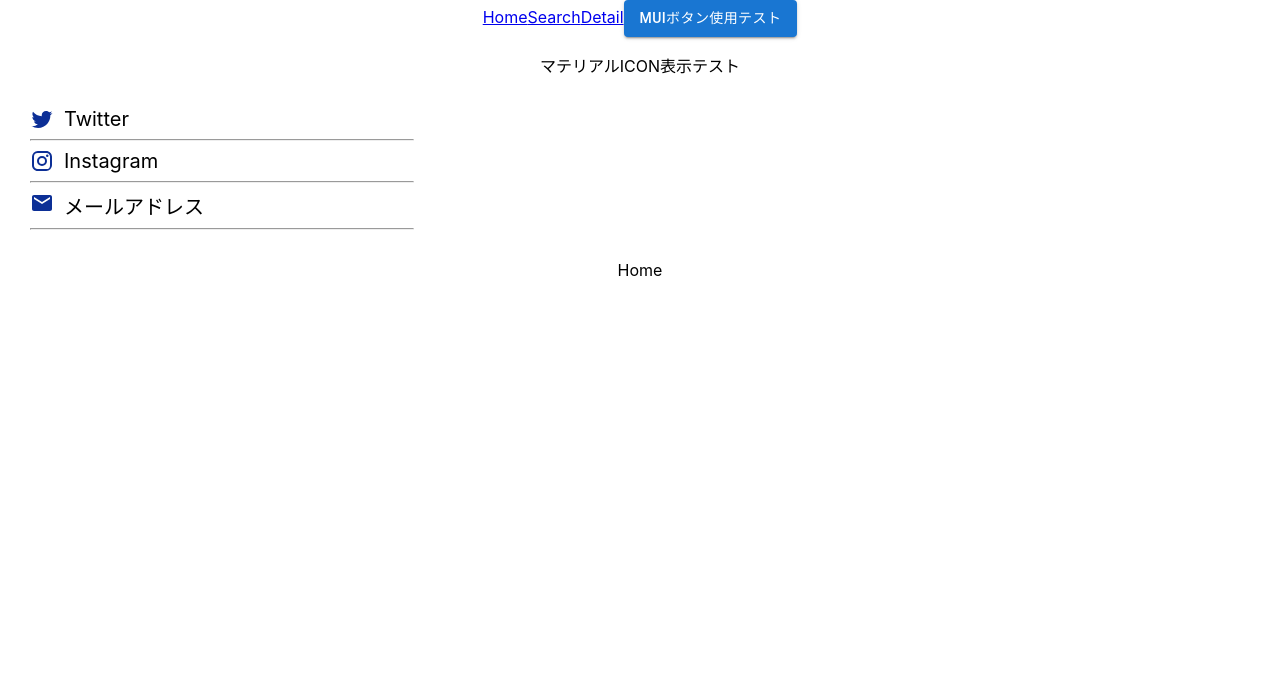
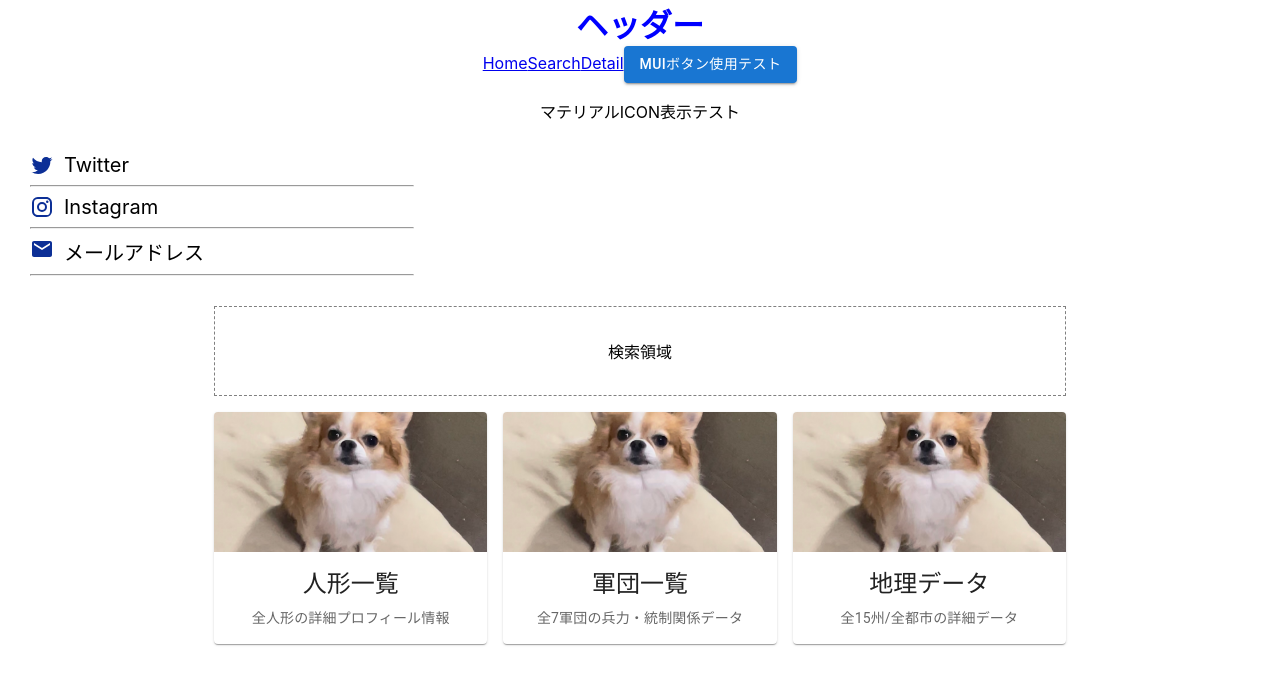
Before and after one commit to toto0909/tototter-react, a React (Create React App) app in the folder frontend/: page / in a window 1280 px wide. Shown: the top 684 px of the page. Built offline with nearby package versions, Linux system fonts and the light colour scheme.

Commit message:
MUI準備&Routing

```diff
--- a/frontend/src/App.tsx
+++ b/frontend/src/App.tsx
@@ -5,8 +5,10 @@ import InstagramIcon from '@mui/icons-material/Instagram';
 import EmailIcon from '@mui/icons-material/Email';
 import { BrowserRouter, Link, Route, Routes } from "react-router-dom";
 //Components
+import Header from "./components/headerComponents/Header";
 import Home from "./components/homeComponents/Home";
 import Search from "./components/searchComponents/Search";
+import List from "./components/listComponents/List";
 import Detail from "./components/detailComponents/Detail";
 import NotFound from "./components/utilComponents/NotFound";
 import './App.css';
@@ -15,6 +17,7 @@ function App() {
   return (
     <BrowserRouter>
     <div className="App">
+        <Header />
         {/* routing設定 */}
         <Link to="/">Home</Link>
         <Link to="/search">Search</Link>
@@ -43,6 +46,7 @@ function App() {
         <Route path="/" element={<Home />} />
         <Route path="/search" element={<Search />} />
         <Route path="/detail" element={<Detail />} />
+        <Route path="/list" element={<List />} />
         <Route path="/*" element={<NotFound />} />
       </Routes>
     </div>
--- /dev/null
+++ b/frontend/src/components/headerComponents/Header.module.css
@@ -0,0 +1,6 @@
+.header{
+    color: blue;
+}
+.h1{
+    margin: 0;
+}
--- /dev/null
+++ b/frontend/src/components/headerComponents/Header.tsx
@@ -0,0 +1,12 @@
+import React from 'react'
+import styles from './Header.module.css'
+
+const Header:React.FC = () => {
+    return (
+        <header className={styles.header}>
+            <h1 className={styles.h1}>ヘッダー</h1>
+        </header>
+    )
+}
+
+export default Header
--- a/frontend/src/components/homeComponents/Home.module.css
+++ b/frontend/src/components/homeComponents/Home.module.css
@@ -0,0 +1,6 @@
+.card_area{
+    margin-top: 1rem;
+}
+.card_text{
+    text-decoration: none;
+}
--- a/frontend/src/components/homeComponents/Home.tsx
+++ b/frontend/src/components/homeComponents/Home.tsx
@@ -1,8 +1,121 @@
 import React from 'react'
+//MUI
+import Container from "@mui/material/Container";
+import Grid from "@mui/material/Grid";
+import Box from '@mui/system/Box';
+import Card from '@mui/material/Card';
+import CardContent from '@mui/material/CardContent';
+import CardMedia from '@mui/material/CardMedia';
+import Typography from '@mui/material/Typography';
+import { CardActionArea } from '@mui/material';
+import { styled } from '@mui/material/styles';
+import Paper from '@mui/material/Paper';
+//react-router-dom
+import { BrowserRouter, Link, Route, Routes } from "react-router-dom";
+//CSS
+import styles from './Home.module.css';
+//画像
+import ningyo from "../../assets/img/kawa.jpg"
+
+//CSS in js
+const Item = styled(Paper)(({ theme }) => ({
+    backgroundColor: theme.palette.mode === 'dark' ? '#1A2027' : '#fff',
+    ...theme.typography.body2,
+    padding: theme.spacing(1),
+    textAlign: 'center',
+    color: theme.palette.text.secondary,
+}));
+
+//List画面遷移Link用Style定義
+const ListLink = styled(Link)`
+    text-decoration: none;
+`;
 
 const Home:React.FC = () => {
     return (
-        <div>Home</div>
+        <>
+            {/* 検索領域 */}
+            <Container maxWidth='md'>
+                <Box component="section" sx={{ p: 4, border: '1px dashed grey'}}>
+                    検索領域
+                </Box>
+            </Container>
+
+            {/* メニューカード領域 */}
+            <Container className={styles.card_area} maxWidth='md'>
+                <Grid container rowSpacing={1} columnSpacing={2}>
+                    {/* 全人形データ一覧画面遷移カード SP...縦並び, TB...横2列, その他...横3列 */}
+                    <Grid item xs={12} sm={6} md={4} lg={4} xl={4}>
+                        <ListLink to="/list" state={{ list_type: "ningyo" }}>
+                            <Card>
+                                <CardActionArea>
+                                    <CardMedia
+                                    component="img"
+                                    height="140"
+                                    image={ningyo}
+                                    alt="green iguana"
+                                    />
+                                    <CardContent className={styles.card_text}>
+                                        <Typography gutterBottom variant="h5" component="div">
+                                            <span className={styles.card_text}>人形一覧</span>
+                                        </Typography>
+                                        <Typography variant="body2" color="text.secondary">
+                                            全人形の詳細プロフィール情報
+                                        </Typography>
+                                    </CardContent>
+                                </CardActionArea>
+                            </Card>
+                        </ListLink>
+                    </Grid>
+                    {/* 全軍団データ一覧画面遷移カード SP...縦並び, TB...横2列, その他...横3列 */}
+                    <Grid item xs={12} sm={6} md={4} lg={4} xl={4}>
+                        <ListLink to="/list" state={{ list_type: "team" }}>
+                            <Card>
+                                <CardActionArea>
+                                    <CardMedia
+                                    component="img"
+                                    height="140"
+                                    image={ningyo}
+                                    alt="green iguana"
+                                    />
+                                    <CardContent>
+                                    <Typography gutterBottom variant="h5" component="div">
+                                        軍団一覧
+                                    </Typography>
+                                    <Typography variant="body2" color="text.secondary">
+                                        全7軍団の兵力・統制関係データ
+                                    </Typography>
+                                    </CardContent>
+                                </CardActionArea>
+                            </Card>
+                        </ListLink>
+                    </Grid>
+                    {/* 全地理データ一覧画面遷移カード SP...縦並び, TB...横2列, その他...横3列 */}
+                    <Grid item xs={12} sm={6} md={4} lg={4} xl={4}>
+                        <ListLink to="/list" state={{ list_type: "geography" }}>
+                            <Card>
+                                <CardActionArea>
+                                    <CardMedia
+                                    component="img"
+                                    height="140"
+                                    image={ningyo}
+                                    alt="green iguana"
+                                    />
+                                    <CardContent>
+                                    <Typography gutterBottom variant="h5" component="div">
+                                        地理データ
+                                    </Typography>
+                                    <Typography variant="body2" color="text.secondary">
+                                        全15州/全都市の詳細データ
+                                    </Typography>
+                                    </CardContent>
+                                </CardActionArea>
+                            </Card>
+                        </ListLink>
+                    </Grid>
+                </Grid>
+            </Container>
+        </>
     )
 }
 
--- /dev/null
+++ b/frontend/src/components/listComponents/List.tsx
@@ -0,0 +1,18 @@
+import React from 'react'
+import { useLocation } from "react-router-dom";
+
+//表示タイプ定義(人形, 軍団, 地理を出し分け)
+interface State {
+    list_type: string;
+}
+
+const List:React.FC = (props) => {
+    //Home.tsxから表示条件を受け取る
+    const location = useLocation();
+    const { list_type } = location.state as State;
+    return (
+        <div>{list_type}</div>
+    )
+}
+
+export default List
--- a/frontend/src/components/searchComponents/Search.tsx
+++ b/frontend/src/components/searchComponents/Search.tsx
@@ -1,8 +1,45 @@
 import React from 'react'
+//MUI
+import Box from "@mui/material/Box";
+import Container from "@mui/material/Container";
+import Grid from "@mui/material/Grid";
+import Typography from "@mui/material/Typography";
+import Button from "@mui/material/Button";
+import { styled } from '@mui/material/styles';
+import Paper from '@mui/material/Paper';
+
+//CSS in js記法
+const Item = styled(Paper)(({ theme }) => ({
+    backgroundColor: theme.palette.mode === 'dark' ? '#1A2027' : '#fff',
+    ...theme.typography.body2,
+    padding: theme.spacing(1),
+    textAlign: 'center',
+    color: theme.palette.text.secondary,
+}));
 
 const Search:React.FC = () => {
     return (
-        <div>Search</div>
+        <>
+            <Box sx={{ height: "65vh" }}>
+                {/* タブレット以上では8/12領域に描画 */}
+                <Container maxWidth='md'>
+                    <Grid container rowSpacing={1} columnSpacing={2}>
+                        <Grid item xs={8}>
+                            <Item>xs=8</Item>
+                        </Grid>
+                        <Grid item xs={4}>
+                            <Item>xs=4</Item>
+                        </Grid>
+                        <Grid item xs={4}>
+                            <Item>xs=4</Item>
+                        </Grid>
+                        <Grid item xs={8}>
+                            <Item>xs=8</Item>
+                        </Grid>
+                    </Grid>
+                </Container>
+            </Box>
+        </>
     )
 }
 
```
Also changed, not shown: frontend/src/assets/img/kawa.jpg (added), 1 other file (tests, documents, lock files or other folders).
